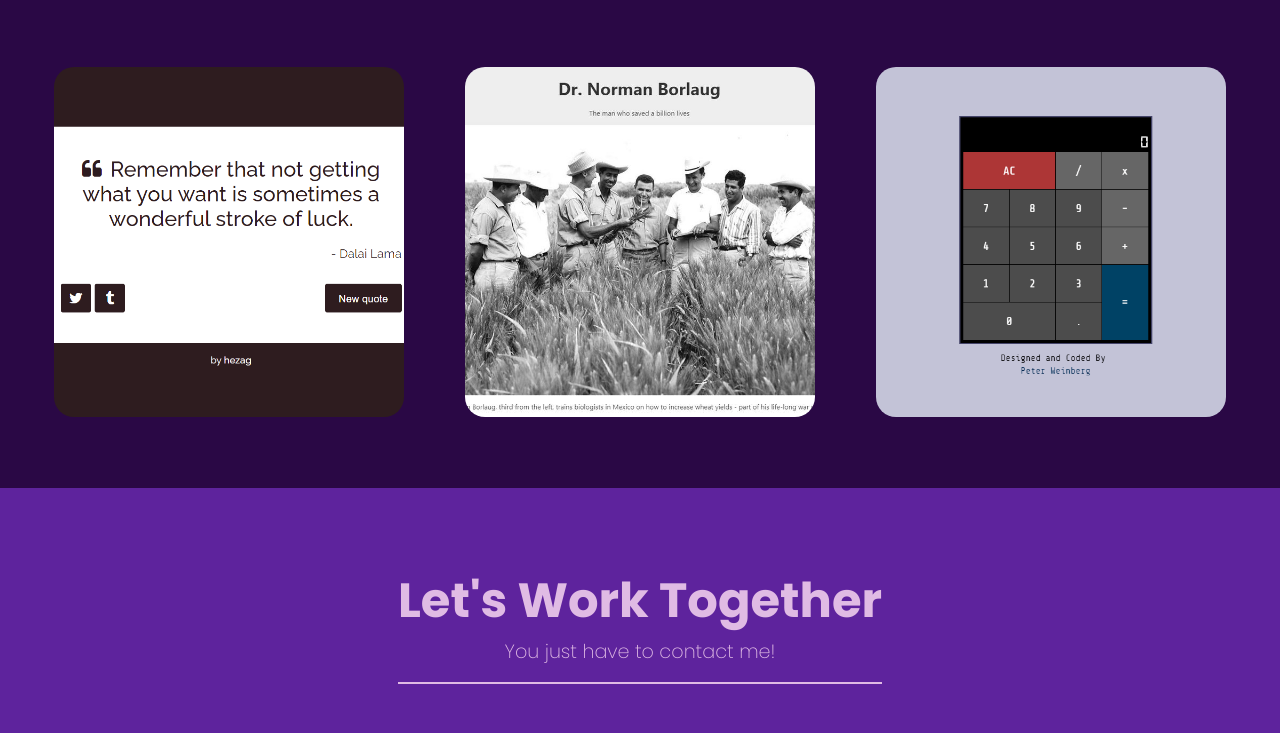
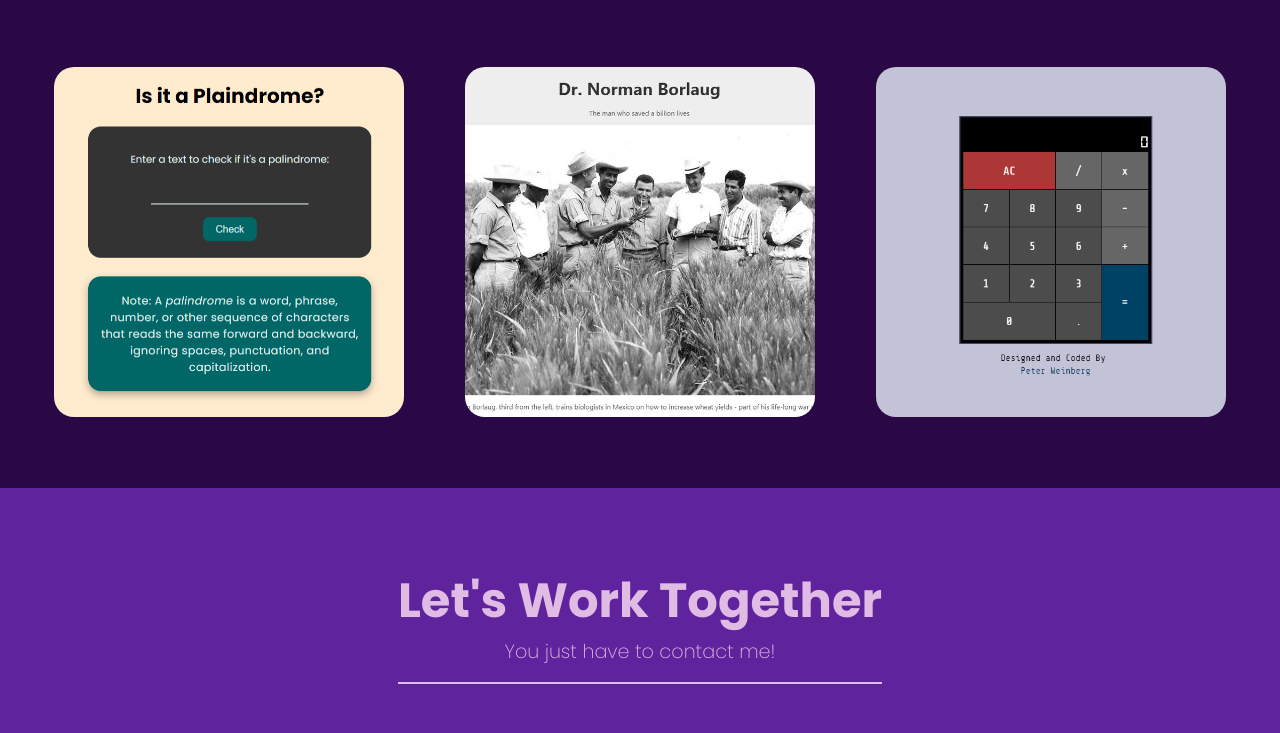
Before and after one commit to Azizham66/AZIZO, a website: page index.html in a window 1280 px wide. Shown: the part 906-1639 px from the top of the page. Drawn offline with Linux system fonts and the light colour scheme.

Commit message:
Update index.html

```diff
--- a/index.html
+++ b/index.html
@@ -40,7 +40,7 @@
         <div class="project-tile card">
             <a href="projects/index.html">
                 <div class="card__img">
-                    <img src="imgs/random-quote-machine.png">
+                    <img src="imgs/palindrome.png">
                 </div>
                 <div class="card__title">TODO: Replace with an actual project</div>
             </a>
```
